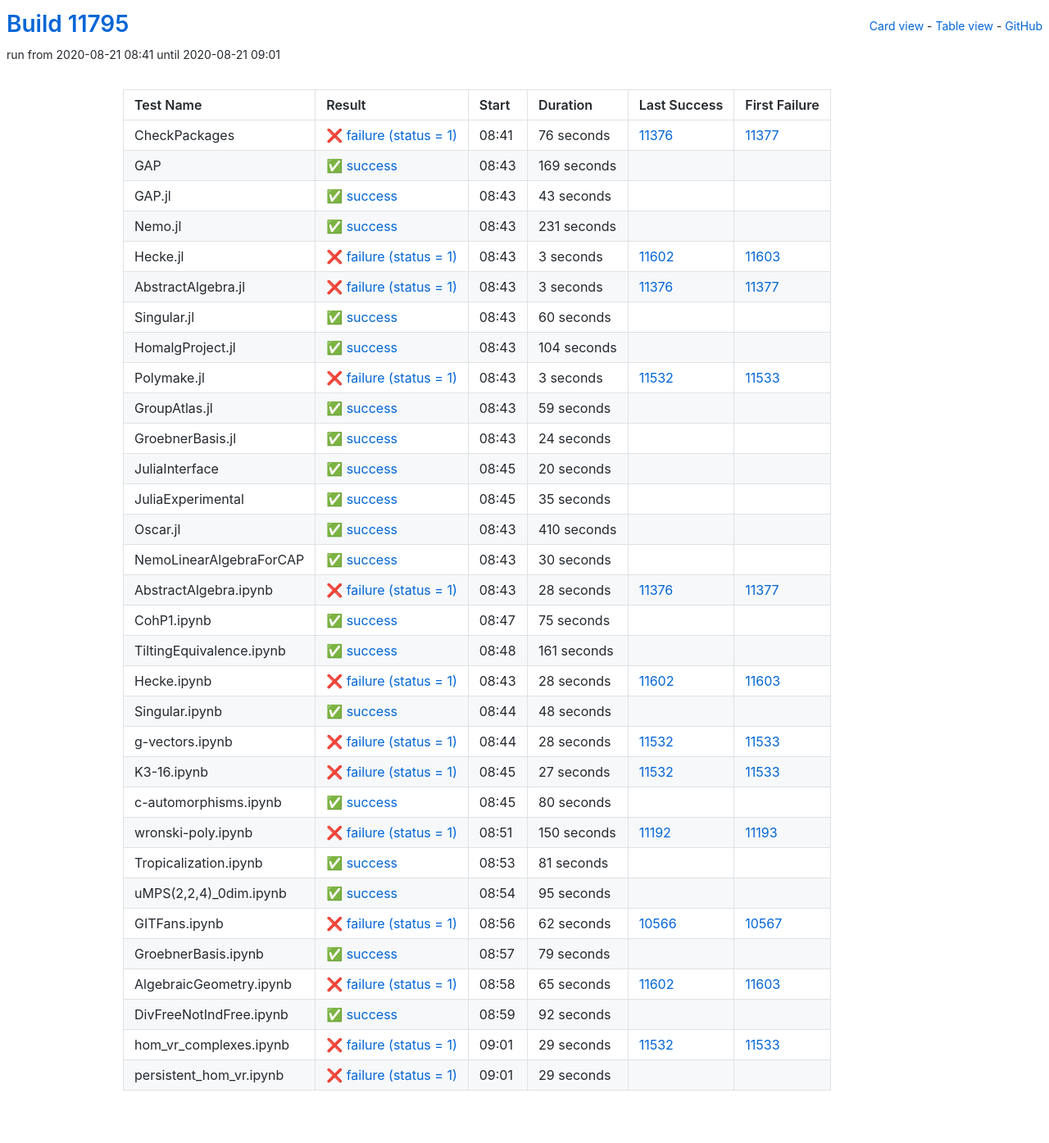
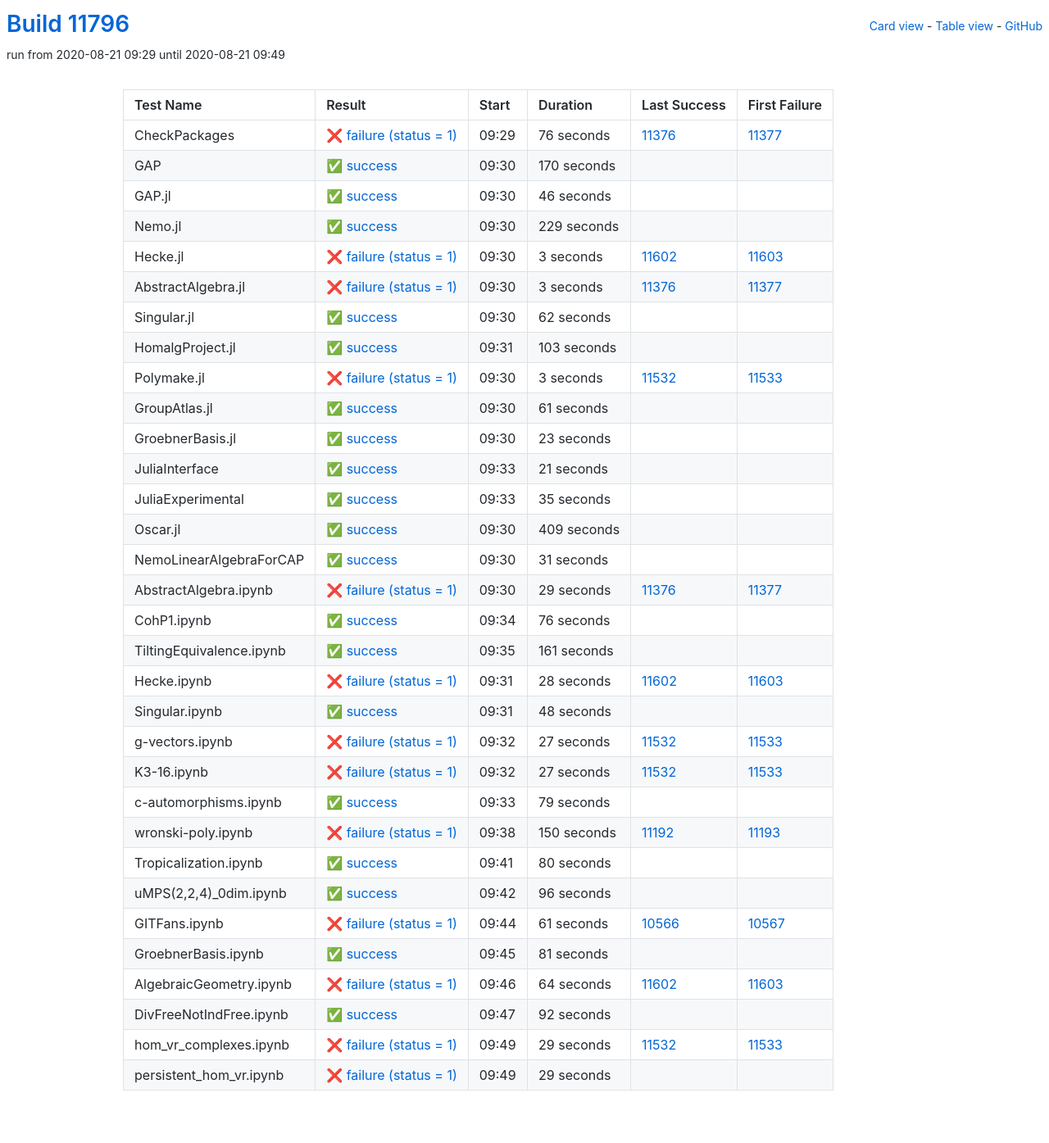
Before and after one commit to oscar-system/oscar-ci-status, a Jekyll site: the page built from table.html, in a window 1280 px wide. Shown: the whole page at 82% size. Built offline with Jekyll 4.4.1, drawn with Linux system fonts in a browser that asks for light colours.

Commit message:
Build #11796

```diff
--- a/_data/ci.yml
+++ b/_data/ci.yml
@@ -1,6 +1,6 @@
 ---
-build: 11795
-build_url: https://oscarci.mathematik.uni-kl.de/job/oscar/11795/
+build: 11796
+build_url: https://oscarci.mathematik.uni-kl.de/job/oscar/11796/
 job: oscar
 organization: oscar-system
 repo: oscar-ci-status
@@ -8,8 +8,8 @@
 tests:
 - name: CheckPackages
   id: checkpackages
-  log: https://oscarci.mathematik.uni-kl.de/job/oscar/11795/artifact/logs/build-11795/CheckPackages.log
-  start: 2020-08-21 08:41
+  log: https://oscarci.mathematik.uni-kl.de/job/oscar/11796/artifact/logs/build-11796/CheckPackages.log
+  start: 2020-08-21 09:29
   success: false
   exitcode: 1
   status: failure
@@ -20,44 +20,44 @@
   first_failure_url: https://oscarci.mathematik.uni-kl.de/job/oscar/11377/
 - name: GAP
   id: gap
-  log: https://oscarci.mathematik.uni-kl.de/job/oscar/11795/artifact/logs/build-11795/GAP.log
-  start: 2020-08-21 08:43
+  log: https://oscarci.mathematik.uni-kl.de/job/oscar/11796/artifact/logs/build-11796/GAP.log
+  start: 2020-08-21 09:30
   success: true
   exitcode: 0
   status: success
-  duration: 169
+  duration: 170
   last_success: false
   last_success_url:
   first_failure: false
   first_failure_url:
 - name: GAP.jl
   id: gap-jl
-  log: https://oscarci.mathematik.uni-kl.de/job/oscar/11795/artifact/logs/build-11795/GAP.jl.log
-  start: 2020-08-21 08:43
+  log: https://oscarci.mathematik.uni-kl.de/job/oscar/11796/artifact/logs/build-11796/GAP.jl.log
+  start: 2020-08-21 09:30
   success: true
   exitcode: 0
   status: success
-  duration: 43
+  duration: 46
   last_success: false
   last_success_url:
   first_failure: false
   first_failure_url:
 - name: Nemo.jl
   id: nemo-jl
-  log: https://oscarci.mathematik.uni-kl.de/job/oscar/11795/artifact/logs/build-11795/Nemo.jl.log
-  start: 2020-08-21 08:43
+  log: https://oscarci.mathematik.uni-kl.de/job/oscar/11796/artifact/logs/build-11796/Nemo.jl.log
+  start: 2020-08-21 09:30
   success: true
   exitcode: 0
   status: success
-  duration: 231
+  duration: 229
   last_success: false
   last_success_url:
   first_failure: false
   first_failure_url:
 - name: Hecke.jl
   id: hecke-jl
-  log: https://oscarci.mathematik.uni-kl.de/job/oscar/11795/artifact/logs/build-11795/Hecke.jl.log
-  start: 2020-08-21 08:43
+  log: https://oscarci.mathematik.uni-kl.de/job/oscar/11796/artifact/logs/build-11796/Hecke.jl.log
+  start: 2020-08-21 09:30
   success: false
   exitcode: 1
   status: failure
@@ -68,8 +68,8 @@
   first_failure_url: https://oscarci.mathematik.uni-kl.de/job/oscar/11603/
 - name: AbstractAlgebra.jl
   id: abstractalgebra-jl
-  log: https://oscarci.mathematik.uni-kl.de/job/oscar/11795/artifact/logs/build-11795/AbstractAlgebra.jl.log
-  start: 2020-08-21 08:43
+  log: https://oscarci.mathematik.uni-kl.de/job/oscar/11796/artifact/logs/build-11796/AbstractAlgebra.jl.log
+  start: 2020-08-21 09:30
   success: false
   exitcode: 1
   status: failure
@@ -80,32 +80,32 @@
   first_failure_url: https://oscarci.mathematik.uni-kl.de/job/oscar/11377/
 - name: Singular.jl
   id: singular-jl
-  log: https://oscarci.mathematik.uni-kl.de/job/oscar/11795/artifact/logs/build-11795/Singular.jl.log
-  start: 2020-08-21 08:43
+  log: https://oscarci.mathematik.uni-kl.de/job/oscar/11796/artifact/logs/build-11796/Singular.jl.log
+  start: 2020-08-21 09:30
   success: true
   exitcode: 0
   status: success
-  duration: 60
+  duration: 62
   last_success: false
   last_success_url:
   first_failure: false
   first_failure_url:
 - name: HomalgProject.jl
   id: homalgproject-jl
-  log: https://oscarci.mathematik.uni-kl.de/job/oscar/11795/artifact/logs/build-11795/HomalgProject.jl.log
-  start: 2020-08-21 08:43
+  log: https://oscarci.mathematik.uni-kl.de/job/oscar/11796/artifact/logs/build-11796/HomalgProject.jl.log
+  start: 2020-08-21 09:31
   success: true
   exitcode: 0
   status: success
-  duration: 104
+  duration: 103
   last_success: false
   last_success_url:
   first_failure: false
   first_failure_url:
 - name: Polymake.jl
   id: polymake-jl
-  log: https://oscarci.mathematik.uni-kl.de/job/oscar/11795/artifact/logs/build-11795/Polymake.jl.log
-  start: 2020-08-21 08:43
+  log: https://oscarci.mathematik.uni-kl.de/job/oscar/11796/artifact/logs/build-11796/Polymake.jl.log
+  start: 2020-08-21 09:30
   success: false
   exitcode: 1
   status: failure
@@ -116,44 +116,44 @@
   first_failure_url: https://oscarci.mathematik.uni-kl.de/job/oscar/11533/
 - name: GroupAtlas.jl
   id: groupatlas-jl
-  log: https://oscarci.mathematik.uni-kl.de/job/oscar/11795/artifact/logs/build-11795/GroupAtlas.jl.log
-  start: 2020-08-21 08:43
+  log: https://oscarci.mathematik.uni-kl.de/job/oscar/11796/artifact/logs/build-11796/GroupAtlas.jl.log
+  start: 2020-08-21 09:30
   success: true
   exitcode: 0
   status: success
-  duration: 59
+  duration: 61
   last_success: false
   last_success_url:
   first_failure: false
   first_failure_url:
 - name: GroebnerBasis.jl
   id: groebnerbasis-jl
-  log: https://oscarci.mathematik.uni-kl.de/job/oscar/11795/artifact/logs/build-11795/GroebnerBasis.jl.log
-  start: 2020-08-21 08:43
+  log: https://oscarci.mathematik.uni-kl.de/job/oscar/11796/artifact/logs/build-11796/GroebnerBasis.jl.log
+  start: 2020-08-21 09:30
   success: true
   exitcode: 0
   status: success
-  duration: 24
+  duration: 23
   last_success: false
   last_success_url:
   first_failure: false
   first_failure_url:
 - name: JuliaInterface
   id: juliainterface
-  log: https://oscarci.mathematik.uni-kl.de/job/oscar/11795/artifact/logs/build-11795/JuliaInterface.log
-  start: 2020-08-21 08:45
+  log: https://oscarci.mathematik.uni-kl.de/job/oscar/11796/artifact/logs/build-11796/JuliaInterface.log
+  start: 2020-08-21 09:33
   success: true
   exitcode: 0
   status: success
-  duration: 20
+  duration: 21
   last_success: false
   last_success_url:
   first_failure: false
   first_failure_url:
 - name: JuliaExperimental
   id: juliaexperimental
-  log: https://oscarci.mathematik.uni-kl.de/job/oscar/11795/artifact/logs/build-11795/JuliaExperimental.log
-  start: 2020-08-21 08:45
+  log: https://oscarci.mathematik.uni-kl.de/job/oscar/11796/artifact/logs/build-11796/JuliaExperimental.log
+  start: 2020-08-21 09:33
   success: true
   exitcode: 0
   status: success
@@ -164,56 +164,56 @@
   first_failure_url:
 - name: Oscar.jl
   id: oscar-jl
-  log: https://oscarci.mathematik.uni-kl.de/job/oscar/11795/artifact/logs/build-11795/Oscar.jl.log
-  start: 2020-08-21 08:43
+  log: https://oscarci.mathematik.uni-kl.de/job/oscar/11796/artifact/logs/build-11796/Oscar.jl.log
+  start: 2020-08-21 09:30
   success: true
   exitcode: 0
   status: success
-  duration: 410
+  duration: 409
   last_success: false
   last_success_url:
   first_failure: false
   first_failure_url:
 - name: NemoLinearAlgebraForCAP
   id: nemolinearalgebraforcap
-  log: https://oscarci.mathematik.uni-kl.de/job/oscar/11795/artifact/logs/build-11795/NemoLinearAlgebraForCAP.log
-  start: 2020-08-21 08:43
+  log: https://oscarci.mathematik.uni-kl.de/job/oscar/11796/artifact/logs/build-11796/NemoLinearAlgebraForCAP.log
+  start: 2020-08-21 09:30
   success: true
   exitcode: 0
   status: success
-  duration: 30
+  duration: 31
   last_success: false
   last_success_url:
   first_failure: false
   first_failure_url:
 - name: AbstractAlgebra.ipynb
   id: abstractalgebra-ipynb
-  log: https://oscarci.mathematik.uni-kl.de/job/oscar/11795/artifact/logs/build-11795/AbstractAlgebra.ipynb.log
-  start: 2020-08-21 08:43
+  log: https://oscarci.mathematik.uni-kl.de/job/oscar/11796/artifact/logs/build-11796/AbstractAlgebra.ipynb.log
+  start: 2020-08-21 09:30
   success: false
   exitcode: 1
   status: failure
-  duration: 28
+  duration: 29
   last_success: 11376
   last_success_url: https://oscarci.mathematik.uni-kl.de/job/oscar/11376/
   first_failure: 11377
   first_failure_url: https://oscarci.mathematik.uni-kl.de/job/oscar/11377/
 - name: CohP1.ipynb
   id: cohp1-ipynb
-  log: https://oscarci.mathematik.uni-kl.de/job/oscar/11795/artifact/logs/build-11795/CohP1.ipynb.log
-  start: 2020-08-21 08:47
+  log: https://oscarci.mathematik.uni-kl.de/job/oscar/11796/artifact/logs/build-11796/CohP1.ipynb.log
+  start: 2020-08-21 09:34
   success: true
   exitcode: 0
   status: success
-  duration: 75
+  duration: 76
   last_success: false
   last_success_url:
   first_failure: false
   first_failure_url:
 - name: TiltingEquivalence.ipynb
   id: tiltingequivalence-ipynb
-  log: https://oscarci.mathematik.uni-kl.de/job/oscar/11795/artifact/logs/build-11795/TiltingEquivalence.ipynb.log
-  start: 2020-08-21 08:48
+  log: https://oscarci.mathematik.uni-kl.de/job/oscar/11796/artifact/logs/build-11796/TiltingEquivalence.ipynb.log
+  start: 2020-08-21 09:35
   success: true
   exitcode: 0
   status: success
@@ -224,8 +224,8 @@
   first_failure_url:
 - name: Hecke.ipynb
   id: hecke-ipynb
-  log: https://oscarci.mathematik.uni-kl.de/job/oscar/11795/artifact/logs/build-11795/Hecke.ipynb.log
-  start: 2020-08-21 08:43
+  log: https://oscarci.mathematik.uni-kl.de/job/oscar/11796/artifact/logs/build-11796/Hecke.ipynb.log
+  start: 2020-08-21 09:31
   success: false
   exitcode: 1
   status: failure
@@ -236,8 +236,8 @@
   first_failure_url: https://oscarci.mathematik.uni-kl.de/job/oscar/11603/
 - name: Singular.ipynb
   id: singular-ipynb
-  log: https://oscarci.mathematik.uni-kl.de/job/oscar/11795/artifact/logs/build-11795/Singular.ipynb.log
-  start: 2020-08-21 08:44
+  log: https://oscarci.mathematik.uni-kl.de/job/oscar/11796/artifact/logs/build-11796/Singular.ipynb.log
+  start: 2020-08-21 09:31
   success: true
   exitcode: 0
   status: success
@@ -248,20 +248,20 @@
   first_failure_url:
 - name: g-vectors.ipynb
   id: g-vectors-ipynb
-  log: https://oscarci.mathematik.uni-kl.de/job/oscar/11795/artifact/logs/build-11795/g-vectors.ipynb.log
-  start: 2020-08-21 08:44
+  log: https://oscarci.mathematik.uni-kl.de/job/oscar/11796/artifact/logs/build-11796/g-vectors.ipynb.log
+  start: 2020-08-21 09:32
   success: false
   exitcode: 1
   status: failure
-  duration: 28
+  duration: 27
   last_success: 11532
   last_success_url: https://oscarci.mathematik.uni-kl.de/job/oscar/11532/
   first_failure: 11533
   first_failure_url: https://oscarci.mathematik.uni-kl.de/job/oscar/11533/
 - name: K3-16.ipynb
   id: k3-16-ipynb
-  log: https://oscarci.mathematik.uni-kl.de/job/oscar/11795/artifact/logs/build-11795/K3-16.ipynb.log
-  start: 2020-08-21 08:45
+  log: https://oscarci.mathematik.uni-kl.de/job/oscar/11796/artifact/logs/build-11796/K3-16.ipynb.log
+  start: 2020-08-21 09:32
   success: false
   exitcode: 1
   status: failure
@@ -272,20 +272,20 @@
   first_failure_url: https://oscarci.mathematik.uni-kl.de/job/oscar/11533/
 - name: c-automorphisms.ipynb
   id: c-automorphisms-ipynb
-  log: https://oscarci.mathematik.uni-kl.de/job/oscar/11795/artifact/logs/build-11795/c-automorphisms.ipynb.log
-  start: 2020-08-21 08:45
+  log: https://oscarci.mathematik.uni-kl.de/job/oscar/11796/artifact/logs/build-11796/c-automorphisms.ipynb.log
+  start: 2020-08-21 09:33
   success: true
   exitcode: 0
   status: success
-  duration: 80
+  duration: 79
   last_success: false
   last_success_url:
   first_failure: false
   first_failure_url:
 - name: wronski-poly.ipynb
   id: wronski-poly-ipynb
-  log: https://oscarci.mathematik.uni-kl.de/job/oscar/11795/artifact/logs/build-11795/wronski-poly.ipynb.log
-  start: 2020-08-21 08:51
+  log: https://oscarci.mathematik.uni-kl.de/job/oscar/11796/artifact/logs/build-11796/wronski-poly.ipynb.log
+  start: 2020-08-21 09:38
   success: false
   exitcode: 1
   status: failure
@@ -296,8 +296,44 @@
   first_failure_url: https://oscarci.mathematik.uni-kl.de/job/oscar/11193/
 - name: Tropicalization.ipynb
   id: tropicalization-ipynb
-  log: https://oscarci.mathematik.uni-kl.de/job/oscar/11795/artifact/logs/build-11795/Tropicalization.ipynb.log
-  start: 2020-08-21 08:53
+  log: https://oscarci.mathematik.uni-kl.de/job/oscar/11796/artifact/logs/build-11796/Tropicalization.ipynb.log
+  start: 2020-08-21 09:41
+  success: true
+  exitcode: 0
+  status: success
+  duration: 80
+  last_success: false
+  last_success_url:
+  first_failure: false
+  first_failure_url:
+- name: uMPS(2,2,4)_0dim.ipynb
+  id: umps-2-2-4-0dim-ipynb
+  log: https://oscarci.mathematik.uni-kl.de/job/oscar/11796/artifact/logs/build-11796/uMPS-2-2-4-_0dim.ipynb.log
+  start: 2020-08-21 09:42
+  success: true
+  exitcode: 0
+  status: success
+  duration: 96
+  last_success: false
+  last_success_url:
+  first_failure: false
+  first_failure_url:
+- name: GITFans.ipynb
+  id: gitfans-ipynb
+  log: https://oscarci.mathematik.uni-kl.de/job/oscar/11796/artifact/logs/build-11796/GITFans.ipynb.log
+  start: 2020-08-21 09:44
+  success: false
+  exitcode: 1
+  status: failure
+  duration: 61
+  last_success: 10566
+  last_success_url: https://oscarci.mathematik.uni-kl.de/job/oscar/10566/
+  first_failure: 10567
+  first_failure_url: https://oscarci.mathematik.uni-kl.de/job/oscar/10567/
+- name: GroebnerBasis.ipynb
+  id: groebnerbasis-ipynb
+  log: https://oscarci.mathematik.uni-kl.de/job/oscar/11796/artifact/logs/build-11796/GroebnerBasis.ipynb.log
+  start: 2020-08-21 09:45
   success: true
   exitcode: 0
   status: success
@@ -306,58 +342,22 @@
   last_success_url:
   first_failure: false
   first_failure_url:
-- name: uMPS(2,2,4)_0dim.ipynb
-  id: umps-2-2-4-0dim-ipynb
-  log: https://oscarci.mathematik.uni-kl.de/job/oscar/11795/artifact/logs/build-11795/uMPS-2-2-4-_0dim.ipynb.log
-  start: 2020-08-21 08:54
-  success: true
-  exitcode: 0
-  status: success
-  duration: 95
-  last_success: false
-  last_success_url:
-  first_failure: false
-  first_failure_url:
-- name: GITFans.ipynb
-  id: gitfans-ipynb
-  log: https://oscarci.mathematik.uni-kl.de/job/oscar/11795/artifact/logs/build-11795/GITFans.ipynb.log
-  start: 2020-08-21 08:56
+- name: AlgebraicGeometry.ipynb
+  id: algebraicgeometry-ipynb
+  log: https://oscarci.mathematik.uni-kl.de/job/oscar/11796/artifact/logs/build-11796/AlgebraicGeometry.ipynb.log
+  start: 2020-08-21 09:46
   success: false
   exitcode: 1
   status: failure
-  duration: 62
-  last_success: 10566
-  last_success_url: https://oscarci.mathematik.uni-kl.de/job/oscar/10566/
-  first_failure: 10567
-  first_failure_url: https://oscarci.mathematik.uni-kl.de/job/oscar/10567/
-- name: GroebnerBasis.ipynb
-  id: groebnerbasis-ipynb
-  log: https://oscarci.mathematik.uni-kl.de/job/oscar/11795/artifact/logs/build-11795/GroebnerBasis.ipynb.log
-  start: 2020-08-21 08:57
-  success: true
-  exitcode: 0
-  status: success
-  duration: 79
-  last_success: false
-  last_success_url:
-  first_failure: false
-  first_failure_url:
-- name: AlgebraicGeometry.ipynb
-  id: algebraicgeometry-ipynb
-  log: https://oscarci.mathematik.uni-kl.de/job/oscar/11795/artifact/logs/build-11795/AlgebraicGeometry.ipynb.log
-  start: 2020-08-21 08:58
-  success: false
-  exitcode: 1
-  status: failure
-  duration: 65
+  duration: 64
   last_success: 11602
   last_success_url: https://oscarci.mathematik.uni-kl.de/job/oscar/11602/
   first_failure: 11603
   first_failure_url: https://oscarci.mathematik.uni-kl.de/job/oscar/11603/
 - name: DivFreeNotIndFree.ipynb
   id: divfreenotindfree-ipynb
-  log: https://oscarci.mathematik.uni-kl.de/job/oscar/11795/artifact/logs/build-11795/DivFreeNotIndFree.ipynb.log
-  start: 2020-08-21 08:59
+  log: https://oscarci.mathematik.uni-kl.de/job/oscar/11796/artifact/logs/build-11796/DivFreeNotIndFree.ipynb.log
+  start: 2020-08-21 09:47
   success: true
   exitcode: 0
   status: success
@@ -368,8 +368,8 @@
   first_failure_url:
 - name: hom_vr_complexes.ipynb
   id: hom-vr-complexes-ipynb
-  log: https://oscarci.mathematik.uni-kl.de/job/oscar/11795/artifact/logs/build-11795/hom_vr_complexes.ipynb.log
-  start: 2020-08-21 09:01
+  log: https://oscarci.mathematik.uni-kl.de/job/oscar/11796/artifact/logs/build-11796/hom_vr_complexes.ipynb.log
+  start: 2020-08-21 09:49
   success: false
   exitcode: 1
   status: failure
@@ -380,8 +380,8 @@
   first_failure_url: https://oscarci.mathematik.uni-kl.de/job/oscar/11533/
 - name: persistent_hom_vr.ipynb
   id: persistent-hom-vr-ipynb
-  log: https://oscarci.mathematik.uni-kl.de/job/oscar/11795/artifact/logs/build-11795/persistent_hom_vr.ipynb.log
-  start: 2020-08-21 09:01
+  log: https://oscarci.mathematik.uni-kl.de/job/oscar/11796/artifact/logs/build-11796/persistent_hom_vr.ipynb.log
+  start: 2020-08-21 09:49
   success: false
   exitcode: 1
   status: failure
```
Also changed, not shown: README.md.
